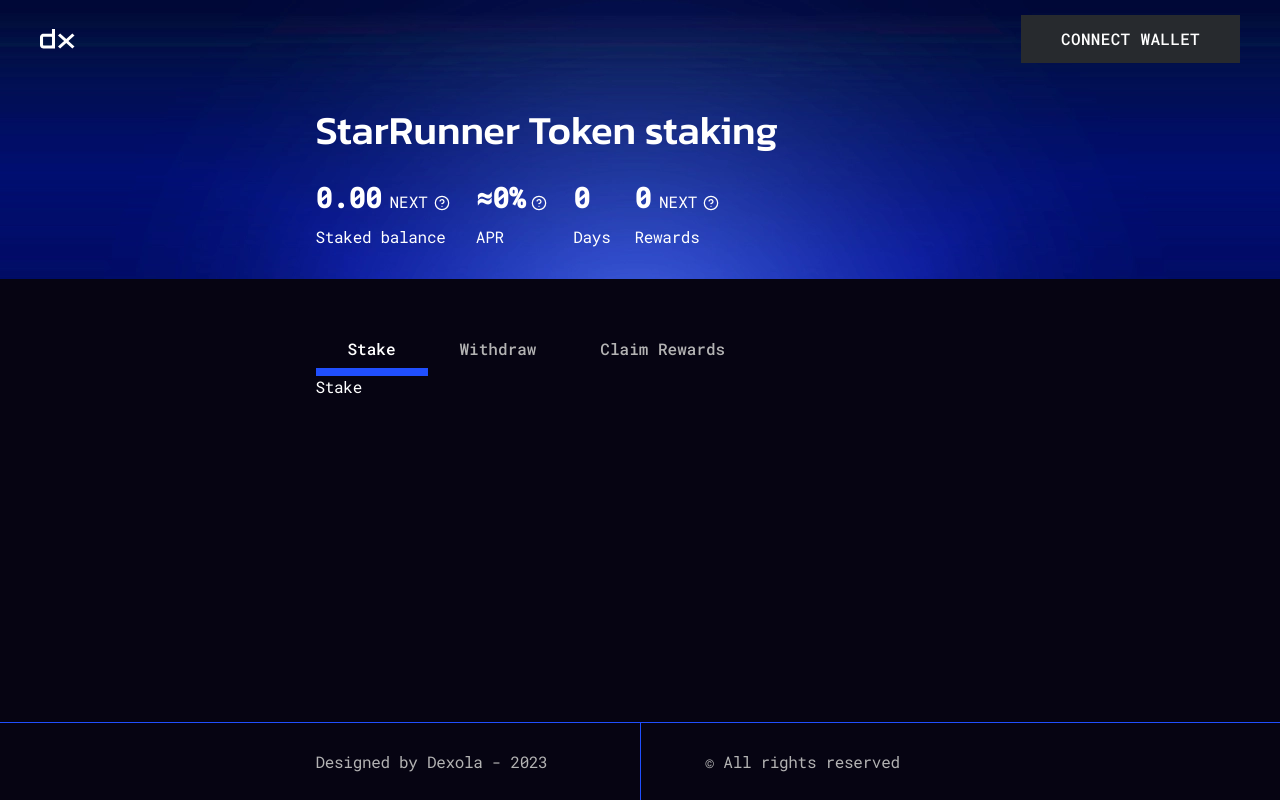
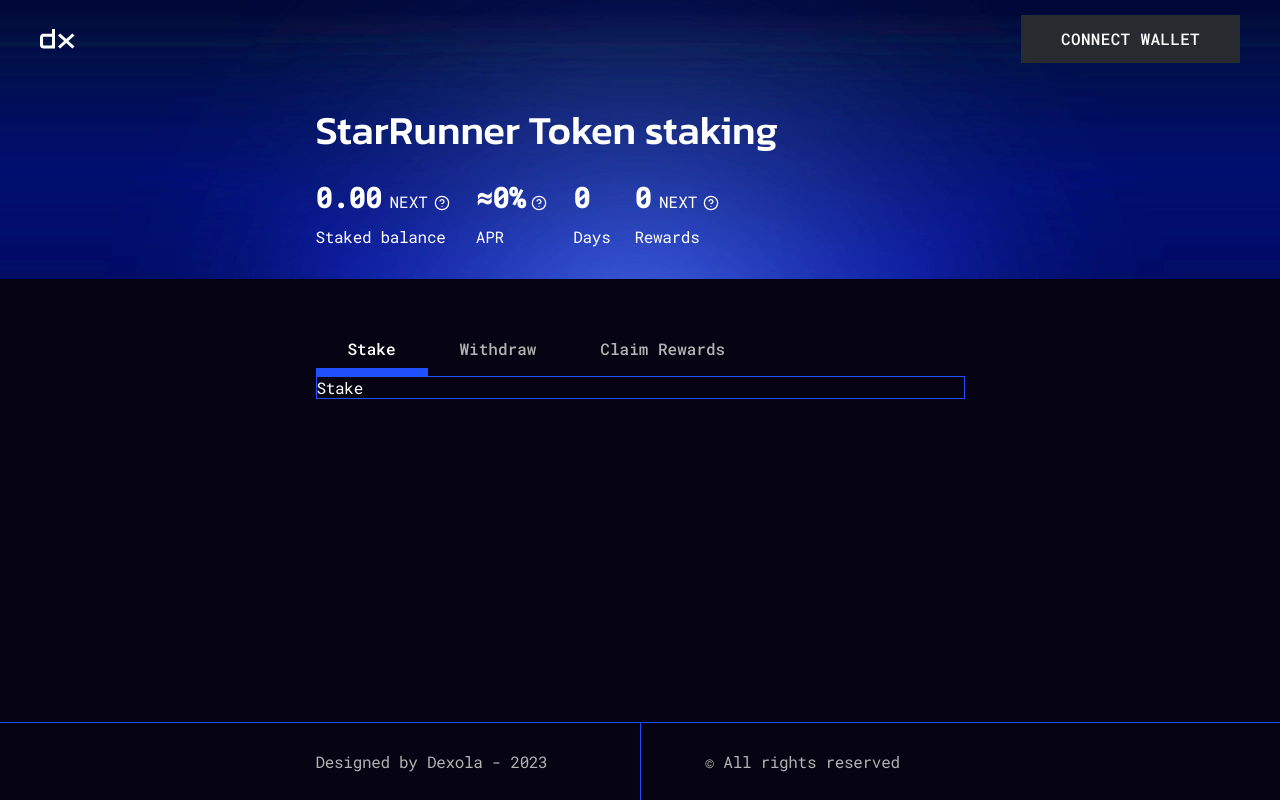
Before and after one commit to VIlliaV/dexola_camp_part2, a React (Vite) app: page / in a window 1280 px wide. Built offline with nearby package versions, Linux system fonts and the light colour scheme.

Commit message:
UPD | add padding to constant

```diff
--- a/src/components/HeadContainer/HeadContainer.styled.js
+++ b/src/components/HeadContainer/HeadContainer.styled.js
@@ -1,16 +1,16 @@
 import styled from 'styled-components';
-import { media, size } from '@/styles/media';
+import { media, size, padding } from '@/styles/media';
 
 export const Container = styled.div`
   margin: 0 auto;
-  padding: 0 24px;
+  padding: 0 ${padding.mobile}px;
 
   @media ${media.tablet} {
     width: ${size.tablet}px;
-    padding: 0 48px;
+    padding: 0 ${padding.tablet}px;
   }
   @media ${media.desktop} {
     width: ${size.desktop}px;
-    padding: 0 120px;
+    padding: 0 ${padding.desktop};
   }
 `;
--- a/src/components/HeroSection/HeroSection.styled.js
+++ b/src/components/HeroSection/HeroSection.styled.js
@@ -3,8 +3,6 @@ import { media } from '@/styles/media';
 import { headerBackground } from '../../styles/styledConst';
 
 export const HeroSectionStyled = styled.div`
-  /* padding: 94px 0 48px; 65 102*/
-
   & .section {
     position: static;
     padding-top: 65px;
--- a/src/components/SharedLayout/SharedLayout.jsx
+++ b/src/components/SharedLayout/SharedLayout.jsx
@@ -1,7 +1,7 @@
 import { Suspense } from 'react';
 import { Outlet } from 'react-router-dom';
 
-import { Container } from './SharedLayout.styled';
+import { Container, Pages } from './SharedLayout.styled';
 import Header from '../Header/Header';
 import Footer from '../Footer/Footer';
 
@@ -19,9 +19,11 @@ export const SharedLayout = () => {
         <HeroSection />
         <SectionWrapper>
           <Navigation />
-          <Suspense fallback={null}>
-            <Outlet />
-          </Suspense>
+          <Pages>
+            <Suspense fallback={null}>
+              <Outlet />
+            </Suspense>
+          </Pages>
         </SectionWrapper>
       </main>
       <Footer />
--- a/src/components/SharedLayout/SharedLayout.styled.js
+++ b/src/components/SharedLayout/SharedLayout.styled.js
@@ -1,5 +1,5 @@
 import styled from 'styled-components';
-import { media } from '@/styles/media';
+import { media, padding } from '@/styles/media';
 
 export const Container = styled.div`
   min-height: 100vh;
@@ -17,3 +17,26 @@ export const Container = styled.div`
     }
   }
 `;
+
+export const Pages = styled.div`
+  position: relative;
+  &::before {
+    content: '';
+    position: absolute;
+    top: 0;
+    left: 0;
+    bottom: 0;
+    width: 100vw;
+    height: 1px;
+    background-color: var(--accent);
+    transform: translate(-${padding.mobile}px, 0);
+  }
+
+  /* border-top: 1px solid var(--accent); */
+  @media ${media.tablet} {
+    border: 1px solid var(--accent);
+    &::before {
+      display: none;
+    }
+  }
+`;
--- a/src/styles/media.js
+++ b/src/styles/media.js
@@ -2,6 +2,12 @@ export const size = {
   mobile: 375,
   tablet: 745,
   desktop: 1440,
+};
+
+export const padding = {
+  mobile: 24,
+  tablet: 48,
+  desktop: 120,
 };
 
 export const media = {
```
